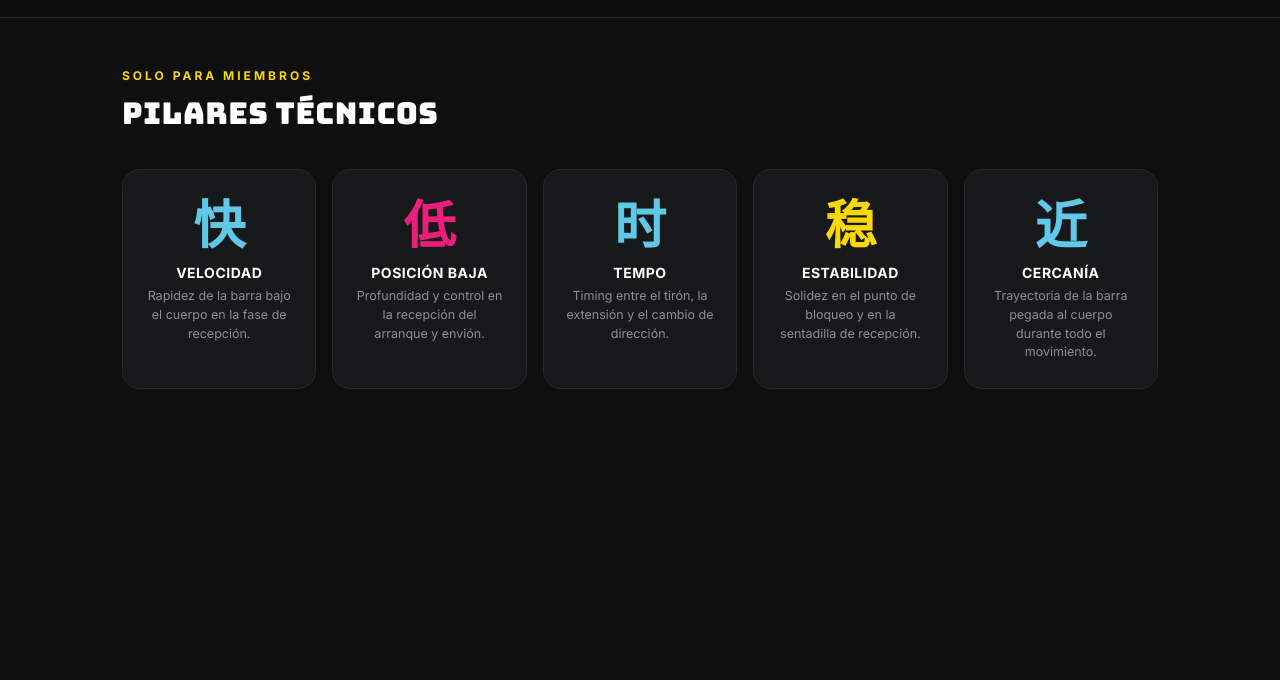
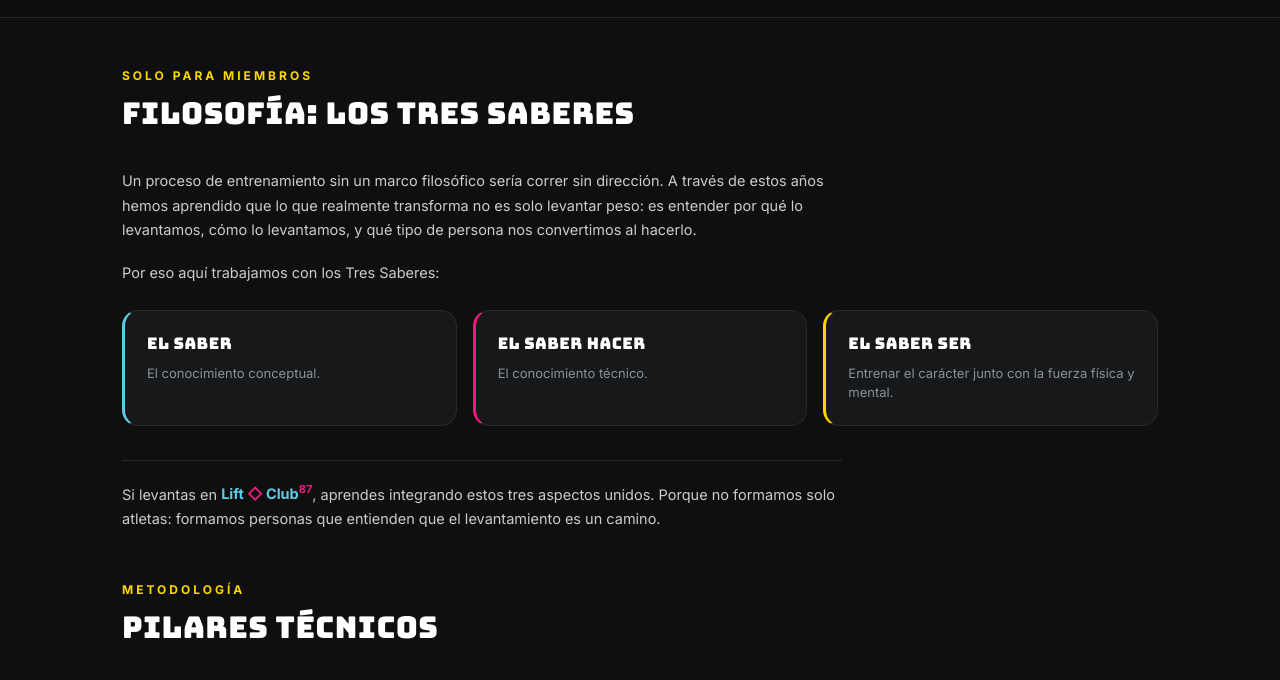
Before and after one commit to liftclub87/liftclub, a plain HTML site: page metodologia.html in a window 1280 px wide. Shown: the part 57-737 px from the top of the page. Drawn offline with Linux system fonts and the light colour scheme.

Commit message:
Add files via upload

```diff
--- a/metodologia.html
+++ b/metodologia.html
@@ -66,8 +66,80 @@
     padding:50px 32px 100px;
   }
 
+  .filosofiaIntro{
+    font-size:14.5px;
+    color:#c9cdd1;
+    line-height:1.7;
+    max-width:720px;
+    margin:0 0 18px;
+  }
+
+  .saberesGrid{
+    display:grid;
+    grid-template-columns:repeat(auto-fit, minmax(200px,1fr));
+    gap:16px;
+    margin:24px 0 34px;
+  }
+
+  .saber{
+    background:var(--paper);
+    border:1px solid var(--line);
+    border-left:3px solid var(--cyan);
+    border-radius:16px;
+    padding:22px;
+  }
+
+  .saber:nth-child(2){ border-left-color:var(--pink); }
+  .saber:nth-child(3){ border-left-color:var(--yellow); }
+
+  .saber h3{
+    font-family:'Bungee', sans-serif;
+    font-weight:400;
+    font-size:16px;
+    letter-spacing:.5px;
+    margin:0 0 10px;
+    color:#fff;
+  }
+
+  .saber p{
+    font-size:13px;
+    color:var(--muted);
+    margin:0;
+    line-height:1.5;
+  }
+
+  .filosofiaCierre{
+    font-size:14.5px;
+    color:#c9cdd1;
+    line-height:1.7;
+    max-width:720px;
+    margin:0 0 50px;
+    padding-top:20px;
+    border-top:1px solid var(--line);
+  }
+
+  .filosofiaCierre .brand{
+    color:var(--cyan);
+    font-weight:700;
+  }
+
+  .filosofiaCierre .diamond{
+    color:var(--pink);
+  }
+
+  .filosofiaCierre sup{
+    color:var(--pink);
+    font-size:11px;
+  }
+
   .sectionHead{
     margin-bottom:36px;
+  }
+
+  .sectionHead:nth-of-type(2){
+    margin-top:50px;
+    padding-top:36px;
+    border-top:1px solid var(--line);
   }
 
   .sectionHead .eyebrow{
@@ -158,6 +230,32 @@
 
   <div class="sectionHead">
     <div class="eyebrow">Solo para miembros</div>
+    <h1>Filosofía: Los Tres Saberes</h1>
+  </div>
+
+  <p class="filosofiaIntro">Un proceso de entrenamiento sin un marco filosófico sería correr sin dirección. A través de estos años hemos aprendido que lo que realmente transforma no es solo levantar peso: es entender por qué lo levantamos, cómo lo levantamos, y qué tipo de persona nos convertimos al hacerlo.</p>
+
+  <p class="filosofiaIntro">Por eso aquí trabajamos con los Tres Saberes:</p>
+
+  <div class="saberesGrid">
+    <div class="saber">
+      <h3>El Saber</h3>
+      <p>El conocimiento conceptual.</p>
+    </div>
+    <div class="saber">
+      <h3>El Saber Hacer</h3>
+      <p>El conocimiento técnico.</p>
+    </div>
+    <div class="saber">
+      <h3>El Saber Ser</h3>
+      <p>Entrenar el carácter junto con la fuerza física y mental.</p>
+    </div>
+  </div>
+
+  <p class="filosofiaCierre">Si levantas en <span class="brand">Lift <span class="diamond">&#9671;</span> Club<sup>87</sup></span>, aprendes integrando estos tres aspectos unidos. Porque no formamos solo atletas: formamos personas que entienden que el levantamiento es un camino.</p>
+
+  <div class="sectionHead">
+    <div class="eyebrow">Metodología</div>
     <h1>Pilares técnicos</h1>
   </div>
 
```
